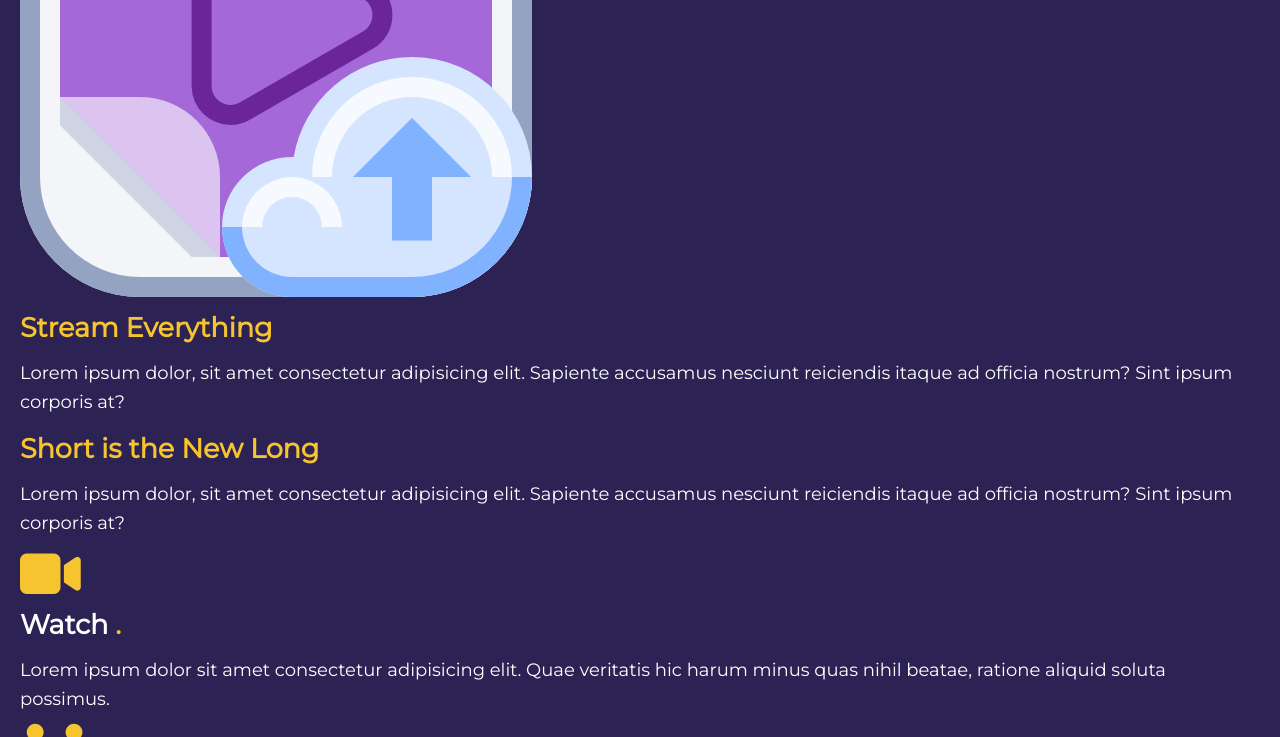
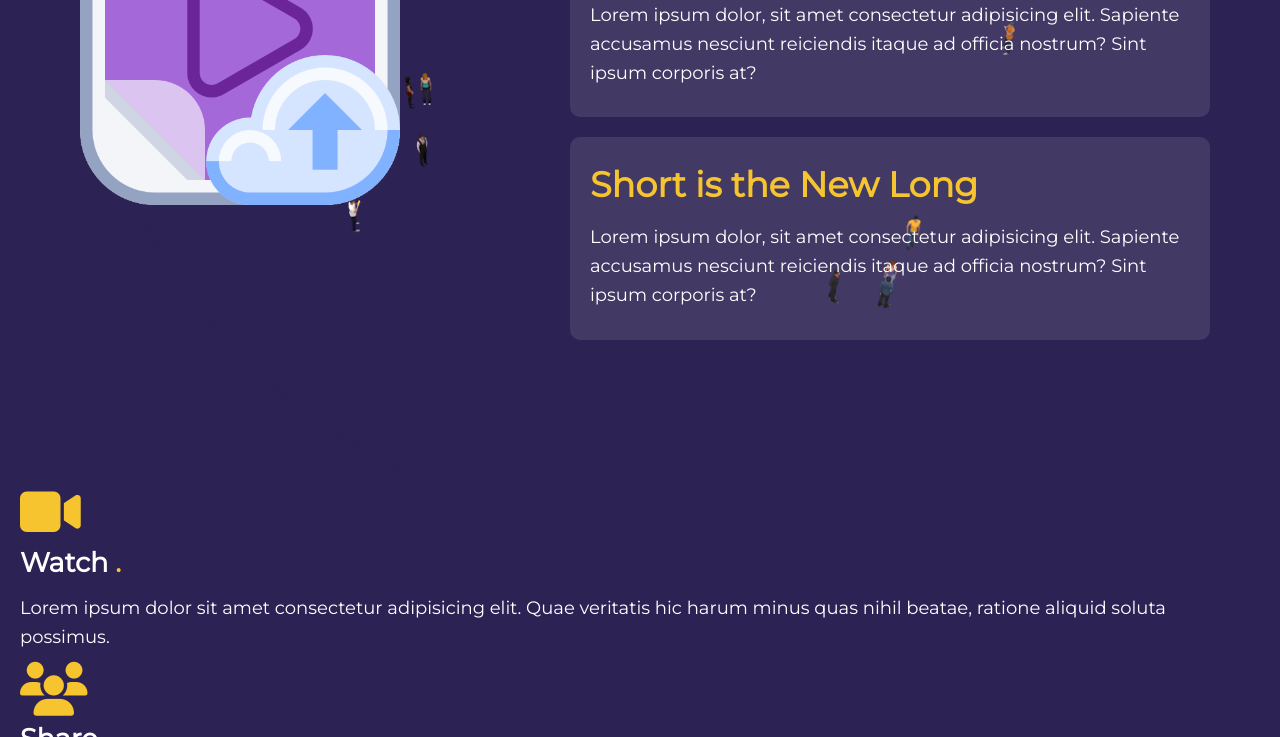
Before and after one commit to infiniteoo/HTMLCSS-parallax_landing_page, a plain HTML site: page index.html in a window 1280 px wide. Shown: the part 715-1452 px from the top of the page. Drawn offline with nearby package versions, Linux system fonts and the light colour scheme.

Commit message:
implemented styling for our stream section

```diff
--- a/css/style.css
+++ b/css/style.css
@@ -83,3 +83,34 @@ section {
   right: 70px;
   width: 50%;
 }
+
+/* section-stream */
+.section-stream {
+  min-height: 700px;
+  background: url(../img/bg2.png) no-repeat center center/cover;
+}
+
+.section-stream h2 {
+  font-size: 35px;
+}
+
+.section-stream .play {
+  width: 25%;
+  position: absolute;
+  top: 100px;
+  left: 80px;
+}
+
+.section-stream .content {
+  position: absolute;
+  width: 50%;
+  top: 130px;
+  right: 70px;
+}
+
+.section-stream .content > div {
+  background: rgba(255, 255, 255, 0.1);
+  padding: 20px;
+  margin-bottom: 20px;
+  border-radius: 10px;
+}
```
